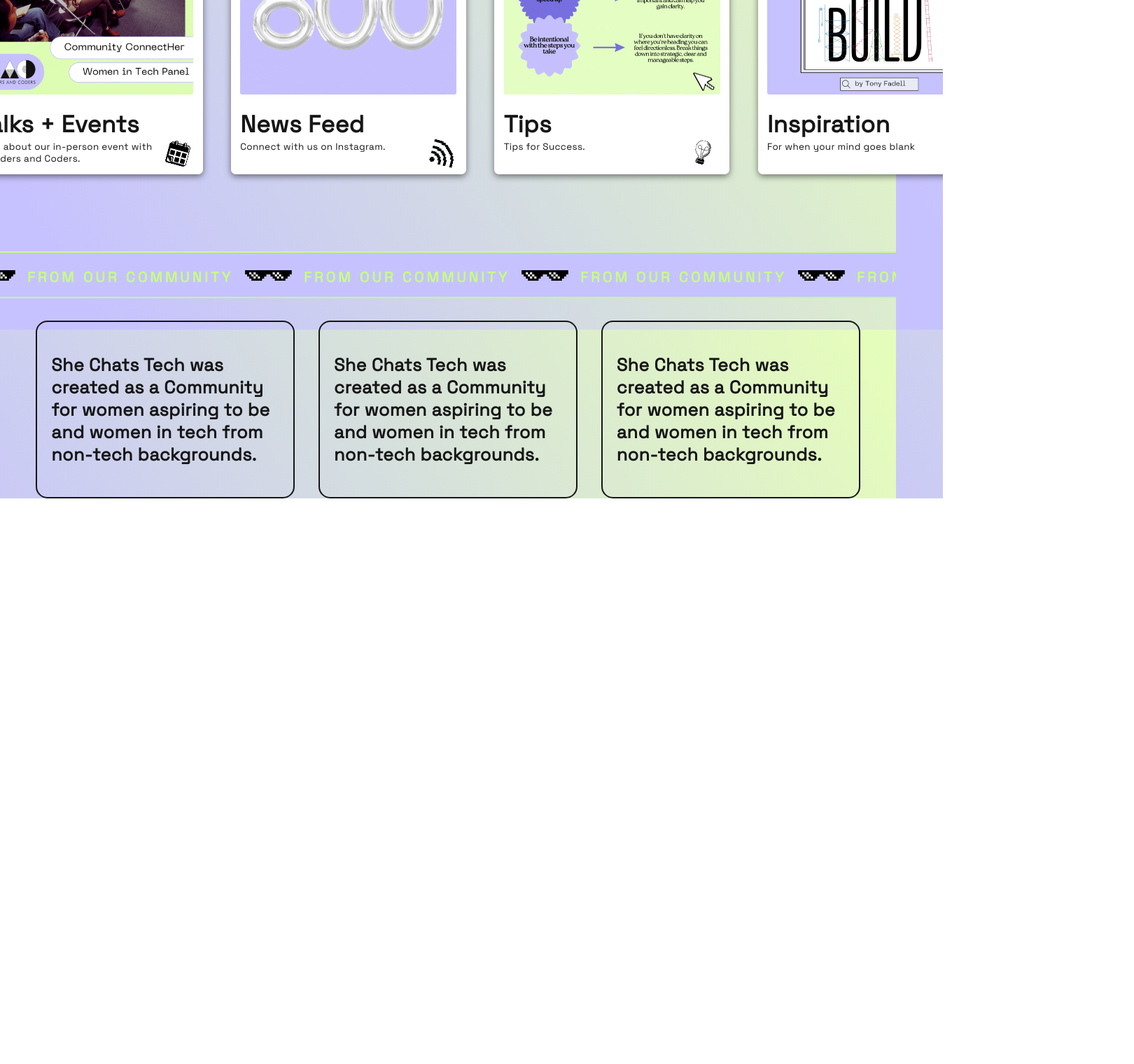
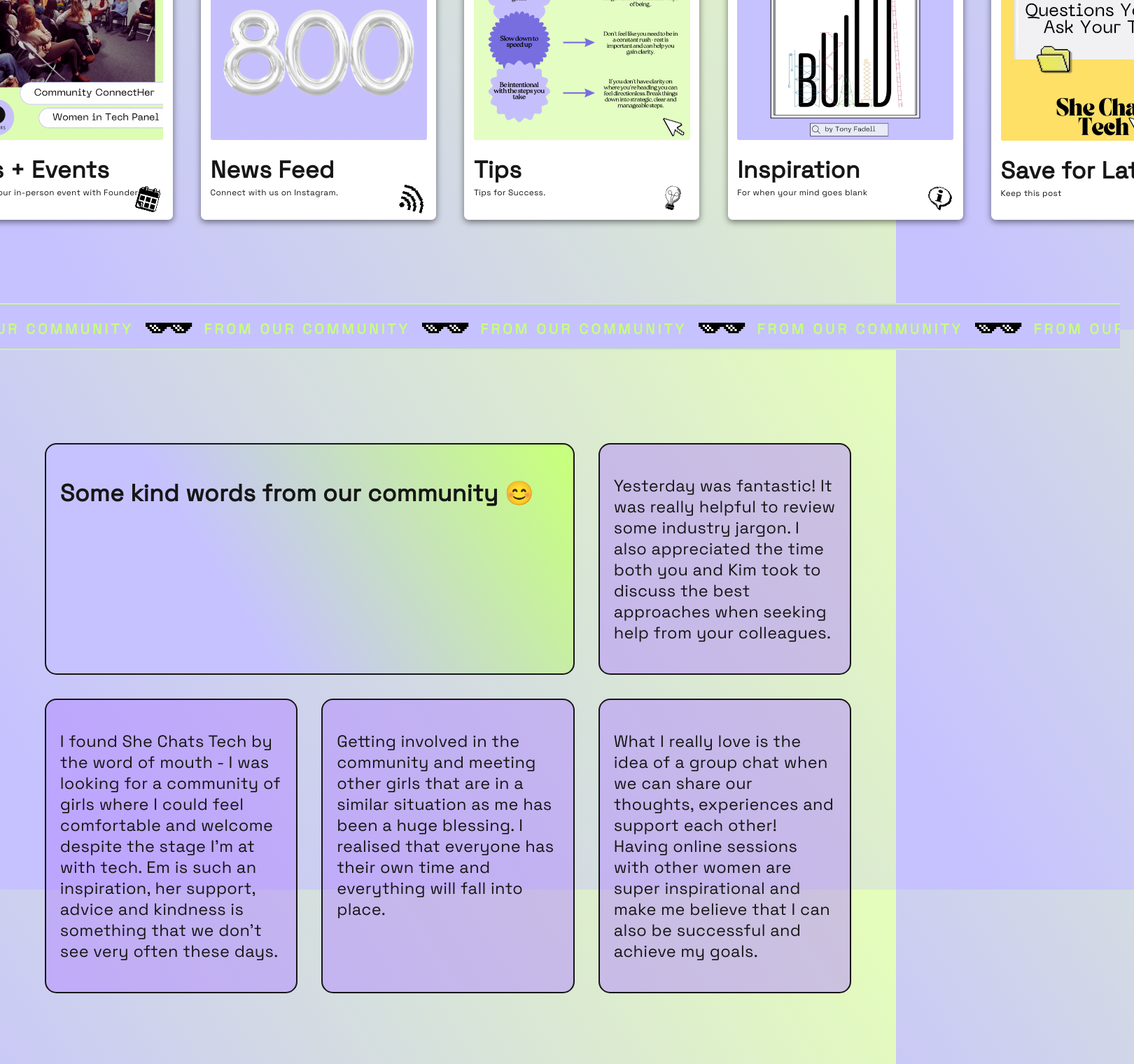
Before and after one commit to Letwah/She-Chats-Tech, a React (Vite) app: page / in a window 1280 px wide. Shown: the part 1129-2649 px from the top of the page at 70% size, 1620 px wide, since content can reach past the window. Before the commit the page ends 1841 px from the top, so only its background shows below. Built offline with nearby package versions, Linux system fonts and the light colour scheme.

Commit message:
testimonial styles

```diff
--- a/src/App.jsx
+++ b/src/App.jsx
@@ -28,11 +28,13 @@
       <div className="App">
         <Header />
         <Menu />
+
         <Routes>
           <Route path="/" element={<Home />} />
           <Route path="/about" element={<About />} />
           <Route path="/contact" element={<Contact />} />
         </Routes>
+
         <Cursor />
         <Footer />
       </div>
--- a/src/components/Marquee.jsx/styles.css
+++ b/src/components/Marquee.jsx/styles.css
@@ -13,7 +13,7 @@
   height: 4rem;
   border-top: 2px solid;
   border-bottom: 2px solid;
-  margin: 0 -4vw 4vh -4vw;
+  margin: 0 -30vw 4vh -30vw;
   background-color: var(--menu-bg-color);
   color: var(--button-bg-hov);
 }
--- /dev/null
+++ b/src/components/Quotes.jsx/index.jsx
@@ -0,0 +1,48 @@
+import "./styles.css";
+
+const Quotes = () => {
+  return (
+    <>
+      <div className="grid3">
+        <div className="testimonialsTitle">
+          <h2>Some kind words from our community 😊</h2>
+        </div>
+        <div className="testimonials">
+          <h3>
+            Yesterday was fantastic! It was really helpful to review some
+            industry jargon. I also appreciated the time both you and Kim took
+            to discuss the best approaches when seeking help from your
+            colleagues.
+          </h3>
+        </div>
+        <div className="testimonials">
+          <h3>
+            I found She Chats Tech by the word of mouth - I was looking for a
+            community of girls where I could feel comfortable and welcome
+            despite the stage I’m at with tech. Em is such an inspiration, her
+            support, advice and kindness is something that we don’t see very
+            often these days.
+          </h3>
+        </div>
+        <div className="testimonials">
+          <h3>
+            Getting involved in the community and meeting other girls that are
+            in a similar situation as me has been a huge blessing. I realised
+            that everyone has their own time and everything will fall into
+            place.
+          </h3>
+        </div>
+        <div className="testimonials">
+          <h3>
+            What I really love is the idea of a group chat when we can share our
+            thoughts, experiences and support each other! Having online sessions
+            with other women are super inspirational and make me believe that I
+            can also be successful and achieve my goals.
+          </h3>
+        </div>
+      </div>
+    </>
+  );
+};
+
+export default Quotes;
--- /dev/null
+++ b/src/components/Quotes.jsx/styles.css
@@ -0,0 +1,34 @@
+.grid3 {
+  display: grid;
+  grid-template-columns: repeat(auto-fit, minmax(280px, 1fr));
+  gap: 2rem;
+  padding: 6rem 0rem;
+}
+
+.grid3 div {
+  padding: 1.2rem;
+  border: 2px solid;
+  border-radius: 1rem;
+  background-color: var(--overlay-color);
+}
+div.testimonialsTitle {
+  grid-column: span 2;
+  background: var(--background-bold-gradient);
+}
+
+.testimonials {
+  display: flex;
+  align-items: flex-start;
+}
+
+.testimonials h3 {
+  font-weight: 400;
+  font-size: 1.2rem;
+}
+
+/* DESKTOP */
+@media screen and (min-width: 889px) {
+  .testimonials h3 {
+    font-size: 1.4rem;
+  }
+}
--- a/src/components/Swiper.jsx/index.jsx
+++ b/src/components/Swiper.jsx/index.jsx
@@ -9,7 +9,7 @@
   const [hovered, setHovered] = useState(null);
   const swiper = useRef();
 
-  // Variants for Framer Motion to animate scale and blur
+  // Framer Motion
   const variants = {
     hovered: { scale: 1.2 },
     blurred: { filter: "blur(4px)" },
--- a/src/components/Swiper.jsx/styles.css
+++ b/src/components/Swiper.jsx/styles.css
@@ -1,11 +1,12 @@
 .swiperContainer {
-  margin: 0 -10%;
+  width: 150vw;
+  margin: 0 -5%;
   overflow-y: visible !important;
   padding-top: 5%;
 }
 
 .swiperCard {
-  height: 15rem;
+  height: 17rem;
   min-width: 12rem;
   padding: 0.8rem;
   background-color: white;
@@ -53,7 +54,7 @@
 }
 
 .details p {
-  font-size: 0.8rem;
+  font-size: 0.7rem;
   margin: 0.2rem 0;
   line-height: 1rem;
 }
@@ -71,6 +72,10 @@
 }
 
 @media (min-width: 768px) {
+  .swiperContainer {
+    width: 150%;
+    margin: 0 -15%;
+  }
   .swiperCard {
     height: 26rem;
     min-width: 20rem;
--- a/src/css/App.css
+++ b/src/css/App.css
@@ -29,11 +29,6 @@
 
 * {
   box-sizing: border-box;
-}
-
-body {
-  max-width: 1440px;
-  margin: 2vw auto;
 }
 
 :root {
@@ -109,25 +104,17 @@
   height: fit-content;
   overflow-x: hidden;
   overflow-y: scroll;
-  margin: 4vh 4vw;
+  margin: 6vw auto;
   padding: 0;
   text-rendering: optimizeLegibility;
-  max-width: 92vw;
+  max-width: 1220px;
   min-width: 450px;
   -webkit-font-smoothing: antialiased;
 }
 
-/* body {
-  margin: 0 auto;
-  display: flex;
+.App {
+  margin: 0 2rem;
 }
-
-.App {
-  margin: 0 auto;
-  display: flex;
-  flex-direction: column;
-  align-items: center;
-} */
 
 p {
   line-height: 2.2rem;
@@ -197,17 +184,19 @@
 
 /* LAYOUT */
 
-.contentWrapper > .intro {
+/* .contentWrapper, */
+
+.intro {
   display: flex;
   flex-direction: column;
-  margin-top: 5rem;
+  margin-top: 6rem;
   align-items: center !important;
   row-gap: 2rem;
   text-align: center;
 }
 
 @media screen and (min-width: 889px) {
-  .contentWrapper > .intro {
+  .intro {
     display: flex;
     flex-direction: column;
     align-items: flex-start !important;
--- a/src/pages/About.jsx /index.jsx
+++ b/src/pages/About.jsx /index.jsx
@@ -4,6 +4,7 @@
 import "./styles.css";
 import Swiper from "../../components/Swiper.jsx/index.jsx";
 import Marquee from "../../components/Marquee.jsx/index.jsx";
+import Quotes from "../../components/Quotes.jsx/index.jsx";
 
 const About = () => {
   return (
@@ -48,26 +49,7 @@
       </div>
       <Swiper />
       <Marquee />
-      <div className="grid3">
-        <div className="intro">
-          <h3>
-            <strong>She Chats Tech</strong> was created as a Community for women
-            aspiring to be and women in tech from non-tech backgrounds.
-          </h3>
-        </div>
-        <div className="intro">
-          <h3>
-            <strong>She Chats Tech</strong> was created as a Community for women
-            aspiring to be and women in tech from non-tech backgrounds.
-          </h3>
-        </div>
-        <div className="intro">
-          <h3>
-            <strong>She Chats Tech</strong> was created as a Community for women
-            aspiring to be and women in tech from non-tech backgrounds.
-          </h3>
-        </div>
-      </div>
+      <Quotes />
     </>
   );
 };
--- a/src/pages/About.jsx /styles.css
+++ b/src/pages/About.jsx /styles.css
@@ -4,7 +4,6 @@
 
 .intro h1 {
   font-size: 2.2rem;
-  margin-top: 1rem;
 }
 
 h1 strong {
@@ -160,19 +159,6 @@
 }
 /* after Hero/Intro section  */
 
-.grid3 {
-  display: grid;
-  grid-template-columns: repeat(auto-fit, minmax(240px, 1fr));
-  gap: 2rem;
-  margin-bottom: 5rem;
-}
-
-.grid3 div {
-  padding: 1.2rem;
-  border: 2px solid;
-  border-radius: 1rem;
-}
-
 /* FOR GRID LINES ON GRID WITHOUT GAP >>>
 
 
@@ -194,9 +180,9 @@
   margin: 0rem 0 2rem 0;
   width: fit-content;
   background-color: var(--button-bg);
-  padding: 1rem 2rem;
+  padding: 1rem 4rem;
   border-radius: 2rem;
-  border: 1px solid var(--button-text);
+  border: 2px solid var(--button-text);
   transform: translate(10px, 10px);
   box-shadow: 0px 0px black;
 }
@@ -205,7 +191,7 @@
 button.cta:hover {
   width: fit-content;
   height: auto;
-  border: 1px solid var(--link-color);
+  border: 2px solid var(--link-color);
   background-color: var(--button-bg-hov);
   transform: translate(2px, 2px);
   box-shadow: 8px 8px black;
@@ -239,6 +225,11 @@
     margin-bottom: 0;
   }
 
+  .aboutBio p {
+    font-size: 2.2rem;
+    line-height: 2.8rem;
+  }
+
   .imageContainer {
     width: 450px;
     height: 300px;
--- a/src/pages/Home.jsx/index.jsx
+++ b/src/pages/Home.jsx/index.jsx
@@ -12,9 +12,8 @@
   return (
     <>
       {/* <Header /> */}
-      <div className="contentWrapper">
-        <About />
-      </div>
+
+      <About />
     </>
   );
 };
```
